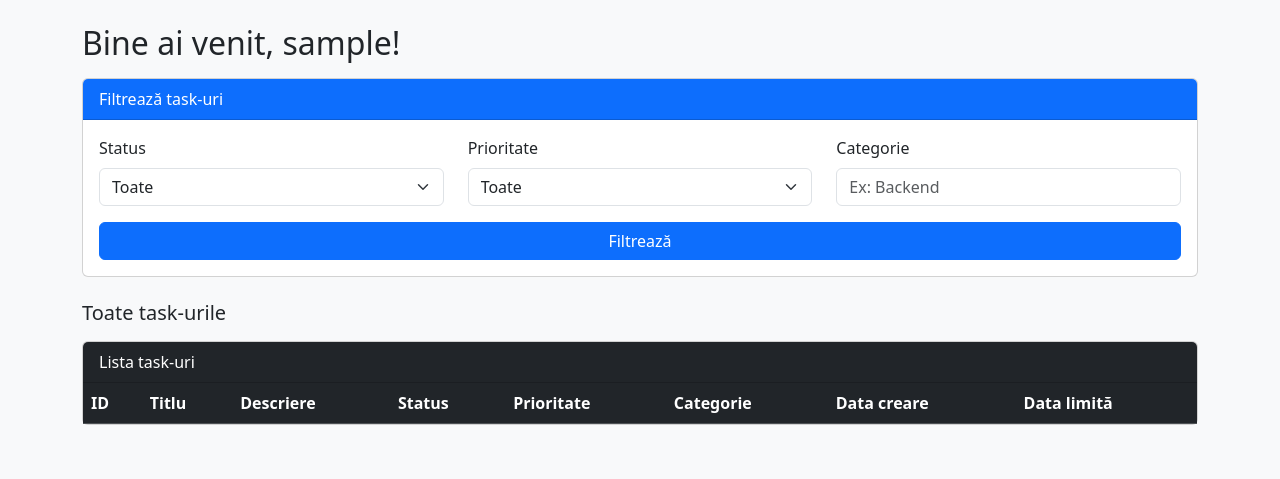
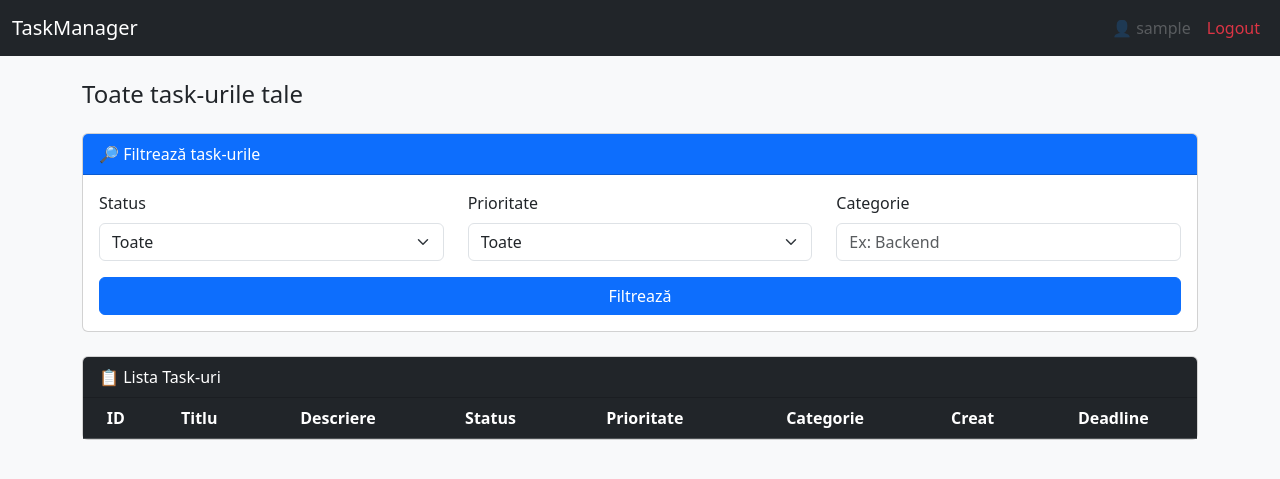
Before and after one commit to rahelaG/taskManager, a Spring Boot app: page /tasks in a window 1280 px wide. Shown: the top 479 px of the page. Run offline with Spring Boot 4, Linux system fonts and the light colour scheme; a user stored in the database is signed in; data comes from the database, SQL or seed files in the repository; data that the repository does not hold is empty; some of the project's set-up classes (security, data sources, template engines, error pages and the like) are left out, and stand-ins take their place.

Commit message:
Add user-restricted task view with advanced filtering
Each user now sees only their own tasks (filtered by idCreator).
Added dynamic filtering by status, priority, and category.

```diff
--- a/src/main/java/com/taskmanager/taskmanager/controller/TaskController.java
+++ b/src/main/java/com/taskmanager/taskmanager/controller/TaskController.java
@@ -2,7 +2,6 @@ package com.taskmanager.taskmanager.controller;
 
 import com.taskmanager.taskmanager.entity.Task;
 import com.taskmanager.taskmanager.service.TaskService;
-import com.taskmanager.taskmanager.service.UserService;
 import org.springframework.security.core.Authentication;
 import org.springframework.stereotype.Controller;
 import org.springframework.ui.Model;
@@ -15,11 +14,9 @@ import java.util.List;
 public class TaskController {
 
     private final TaskService taskService;
-    private final UserService userService;
 
-    public TaskController(TaskService taskService, UserService userService) {
+    public TaskController(TaskService taskService) {
         this.taskService = taskService;
-        this.userService = userService;
     }
 
     @GetMapping("/tasks")
@@ -30,29 +27,20 @@ public class TaskController {
             Authentication authentication,
             Model model
     ) {
-        // User logat
         String username = authentication.getName();
         model.addAttribute("username", username);
 
-        // Filtrare dinamică
-        List<Task> tasks = taskService.filterTasks(status, prioritate, categorie);
+        List<Task> tasks = taskService.filterTasks(status, prioritate, categorie, username);
         model.addAttribute("tasks", tasks);
 
-        // Construim mesajul de filtrare
-        StringBuilder message = new StringBuilder("Toate task-urile");
+        StringBuilder message = new StringBuilder("Toate task-urile tale");
 
-        if (status != null && !status.isEmpty()) {
-            message.append(" cu status = ").append(status);
-        }
-        if (prioritate != null && !prioritate.isEmpty()) {
-            message.append(" și prioritate = ").append(prioritate);
-        }
-        if (categorie != null && !categorie.isEmpty()) {
-            message.append(" și categorie = ").append(categorie);
-        }
+        if (status != null && !status.isEmpty()) message.append(" cu status = ").append(status);
+        if (prioritate != null && !prioritate.isEmpty()) message.append(" și prioritate = ").append(prioritate);
+        if (categorie != null && !categorie.isEmpty()) message.append(" și categorie = ").append(categorie);
 
         model.addAttribute("filterMessage", message.toString());
 
-        return "tasks-user"; // numele paginii HTML
+        return "tasks-user";
     }
 }
--- a/src/main/java/com/taskmanager/taskmanager/repository/UserRepository.java
+++ b/src/main/java/com/taskmanager/taskmanager/repository/UserRepository.java
@@ -5,5 +5,5 @@ import org.springframework.data.jpa.repository.JpaRepository;
 
 public interface UserRepository extends JpaRepository<User, Long> {
 
-    User findByUtilizator(String utilizator);
+    User findByUtilizator(String utilizator);  // acesta e username-ul tău
 }
--- a/src/main/java/com/taskmanager/taskmanager/service/UserService.java
+++ b/src/main/java/com/taskmanager/taskmanager/service/UserService.java
@@ -1,11 +1,8 @@
 package com.taskmanager.taskmanager.service;
 
 import com.taskmanager.taskmanager.entity.User;
-import java.util.List;
 
 public interface UserService {
     User findByUsername(String username);
-    List<User> findAllUsers();
-    User saveUser(User user);
-    void deleteUser(Long id);
+    Long getUserIdByUsername(String username);
 }
--- /dev/null
+++ b/src/main/resources/templates/fragments/navbar.html
@@ -0,0 +1,32 @@
+<!DOCTYPE html>
+<html xmlns:th="http://www.thymeleaf.org">
+<head></head>
+<body>
+
+<nav class="navbar navbar-expand-lg navbar-dark bg-dark mb-4"
+     th:fragment="navbar">
+
+    <div class="container-fluid">
+        <a class="navbar-brand" href="/tasks">TaskManager</a>
+
+        <div class="collapse navbar-collapse">
+            <ul class="navbar-nav ms-auto">
+
+                <li class="nav-item">
+                    <span class="nav-link disabled">
+                        👤 <span th:text="${username}">username</span>
+                    </span>
+                </li>
+
+                <li class="nav-item">
+                    <a class="nav-link text-danger" href="/logout">Logout</a>
+                </li>
+
+            </ul>
+        </div>
+    </div>
+
+</nav>
+
+</body>
+</html>
--- a/src/main/resources/templates/tasks-user.html
+++ b/src/main/resources/templates/tasks-user.html
@@ -1,31 +1,36 @@
 <!DOCTYPE html>
 <html xmlns:th="http://www.thymeleaf.org">
+
 <head>
     <meta charset="UTF-8">
     <title>Task Manager - Task List</title>
 
-    <!-- Bootstrap CDN -->
     <link rel="stylesheet"
           href="https://cdn.jsdelivr.net/npm/bootstrap@5.3.2/dist/css/bootstrap.min.css">
+</head>
 
-</head>
 <body class="bg-light">
+
+<!-- NAVBAR -->
+<div th:replace="fragments/navbar :: navbar"></div>
+
 
 <div class="container mt-4">
 
-    <!-- Mesaj de bun venit -->
-    <h2 class="mb-3">Bine ai venit, <span th:text="${username}">user</span>!</h2>
+    <!-- Mesaj filtrare -->
+    <h4 class="mb-4" th:text="${filterMessage}">Toate task-urile</h4>
 
-    <!-- Formular de filtrare -->
+    <!-- Card Filtrare -->
     <div class="card mb-4">
-        <div class="card-header bg-primary text-white">Filtrează task-uri</div>
+        <div class="card-header bg-primary text-white">🔎 Filtrează task-urile</div>
+
         <div class="card-body">
-
             <form method="get" action="/tasks">
 
                 <div class="row">
+
                     <!-- STATUS -->
-                    <div class="col-md-4">
+                    <div class="col-md-4 mb-3">
                         <label class="form-label">Status</label>
                         <select name="status" class="form-select">
                             <option value="">Toate</option>
@@ -36,7 +41,7 @@
                     </div>
 
                     <!-- PRIORITATE -->
-                    <div class="col-md-4">
+                    <div class="col-md-4 mb-3">
                         <label class="form-label">Prioritate</label>
                         <select name="prioritate" class="form-select">
                             <option value="">Toate</option>
@@ -47,30 +52,27 @@
                     </div>
 
                     <!-- CATEGORIE -->
-                    <div class="col-md-4">
+                    <div class="col-md-4 mb-3">
                         <label class="form-label">Categorie</label>
                         <input type="text" name="categorie" class="form-control"
                                placeholder="Ex: Backend">
                     </div>
+
                 </div>
 
-                <button type="submit" class="btn btn-primary mt-3 w-100">Filtrează</button>
+                <button type="submit" class="btn btn-primary w-100">Filtrează</button>
 
             </form>
-
         </div>
     </div>
 
-    <!-- Mesaj despre filtrare -->
-    <h5 class="mb-3" th:text="${filterMessage}">Toate task-urile</h5>
+    <!-- Lista task-uri -->
+    <div class="card">
+        <div class="card-header bg-dark text-white">📋 Lista Task-uri</div>
 
-    <!-- Tabel task-uri -->
-    <div class="card">
-        <div class="card-header bg-dark text-white">Lista task-uri</div>
-
-        <div class="card-body p-0">
-            <table class="table table-striped table-hover mb-0">
-                <thead class="table-dark">
+        <div class="table-responsive">
+            <table class="table table-hover mb-0 align-middle">
+                <thead class="table-dark text-center">
                 <tr>
                     <th>ID</th>
                     <th>Titlu</th>
@@ -78,12 +80,13 @@
                     <th>Status</th>
                     <th>Prioritate</th>
                     <th>Categorie</th>
-                    <th>Data creare</th>
-                    <th>Data limită</th>
+                    <th>Creat</th>
+                    <th>Deadline</th>
                 </tr>
                 </thead>
+
                 <tbody>
-                <tr th:each="task : ${tasks}">
+                <tr th:each="task : ${tasks}" class="text-center">
                     <td th:text="${task.id}"></td>
                     <td th:text="${task.titlu}"></td>
                     <td th:text="${task.descriere}"></td>
@@ -94,6 +97,7 @@
                     <td th:text="${task.dataLimita}"></td>
                 </tr>
                 </tbody>
+
             </table>
         </div>
     </div>
```
Also changed, not shown: src/main/java/com/taskmanager/taskmanager/repository/TaskRepository.java (+17 -2 lines), src/main/java/com/taskmanager/taskmanager/service/TaskService.java (+1 -7 lines), src/main/java/com/taskmanager/taskmanager/service/impl/TaskServiceImpl.java (+10 -44 lines), src/main/java/com/taskmanager/taskmanager/service/impl/UserServiceImpl.java (+3 -14 lines).
